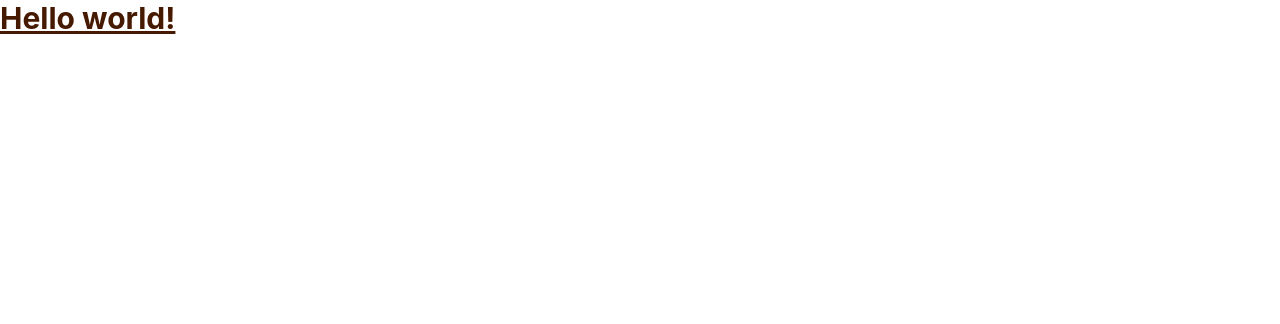
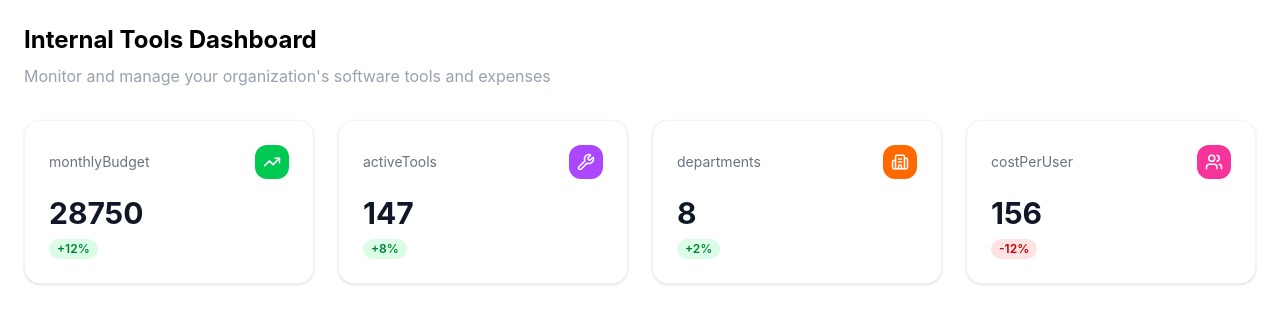
Before and after one commit to Lucas-sch-57/alt-internal-tools, a React (Vite) app in the folder front/: page / in a window 1280 px wide. Shown: the top 324 px of the page. Built offline with nearby package versions, Linux system fonts and the light colour scheme.

Commit message:
feat: Create KpiCards component an integrate it in the dashboard

```diff
--- a/front/src/App.tsx
+++ b/front/src/App.tsx
@@ -1,9 +1,7 @@
+import Dashboard from './pages/Dashboard';
+
 function App() {
-  return (
-    <h1 className="text-3xl font-bold underline text-amber-950">
-      Hello world!
-    </h1>
-  );
+  return <Dashboard />;
 }
 
 export default App;
--- /dev/null
+++ b/front/src/components/KpiCard.tsx
@@ -0,0 +1,60 @@
+import { Building2, TrendingUp, Users, Wrench } from 'lucide-react';
+
+interface KpiCardProps {
+  label: string;
+  value: string;
+  subValue?: string;
+  change: number;
+  icon: 'budget' | 'tools' | 'departments' | 'cost';
+  className?: string;
+}
+const icons = {
+  budget: TrendingUp,
+  tools: Wrench,
+  departments: Building2,
+  cost: Users,
+};
+
+const iconColors = {
+  budget: 'bg-green-500',
+  tools: 'bg-purple-500',
+  departments: 'bg-orange-500',
+  cost: 'bg-pink-500',
+};
+
+export const KpiCard: React.FC<KpiCardProps> = props => {
+  const { label, value, subValue, change, icon } = props;
+  const Icon = icons[icon];
+  const isPositiveChange = change >= 0;
+  return (
+    <div
+      className={`bg-white rounded-2xl p-6 shadow-sm border border-gray-100 flex flex-col gap-4 ${props.className || ''}`}
+    >
+      <div className="flex items-center justify-between">
+        <span className="text-sm text-gray-500">{label}</span>
+        <div className={`${iconColors[icon]} p-2 rounded-xl`}>
+          <Icon size={18} className="text-white" />
+        </div>
+      </div>
+
+      <div>
+        <div className="flex items-baseline gap-2">
+          <span className="text-3xl font-bold text-gray-900">{value}</span>
+          {subValue && (
+            <span className="text-lg text-gray-400">/{subValue}</span>
+          )}
+        </div>
+        <span
+          className={`inline-block mt-2 text-xs font-semibold px-2 py-0.5 rounded-full ${
+            isPositiveChange
+              ? 'bg-green-100 text-green-700'
+              : 'bg-red-100 text-red-700'
+          }`}
+        >
+          {isPositiveChange ? '+' : ''}
+          {change}%
+        </span>
+      </div>
+    </div>
+  );
+};
--- /dev/null
+++ b/front/src/datas/mock.ts
@@ -0,0 +1,115 @@
+import type { Tool } from '../types';
+
+export const mockTools: Tool[] = [
+  {
+    id: 1,
+    name: 'Slack',
+    description: 'Team messaging and collaboration platform',
+    vendor: 'Slack Technologies',
+    website_url: 'https://slack.com',
+    category: 'Communication',
+    monthly_cost: 8,
+    owner_department: 'Engineering',
+    status: 'active',
+    active_users_count: 245,
+    created_at: '2026-05-18T07:24:55.000Z',
+  },
+  {
+    id: 2,
+    name: 'Figma',
+    description: 'Collaborative design and prototyping',
+    vendor: 'Figma Inc.',
+    website_url: 'https://figma.com',
+    category: 'Design',
+    monthly_cost: 15,
+    owner_department: 'Design',
+    status: 'active',
+    active_users_count: 32,
+    created_at: '2026-05-18T07:24:55.000Z',
+  },
+  {
+    id: 3,
+    name: 'GitHub',
+    description: 'Version control and collaboration',
+    vendor: 'GitHub Inc.',
+    website_url: 'https://github.com',
+    category: 'Development',
+    monthly_cost: 21,
+    owner_department: 'Engineering',
+    status: 'active',
+    active_users_count: 89,
+    created_at: '2026-05-18T07:24:55.000Z',
+  },
+  {
+    id: 4,
+    name: 'Notion',
+    description: 'All-in-one workspace',
+    vendor: 'Notion Labs Inc.',
+    website_url: 'https://notion.so',
+    category: 'Productivity',
+    monthly_cost: 8,
+    owner_department: 'Operations',
+    status: 'trial',
+    active_users_count: 156,
+    created_at: '2026-05-18T07:24:55.000Z',
+  },
+  {
+    id: 5,
+    name: 'Adobe CC',
+    description: 'Creative cloud suite',
+    vendor: 'Adobe',
+    website_url: 'https://adobe.com',
+    category: 'Design',
+    monthly_cost: 60,
+    owner_department: 'Marketing',
+    status: 'deprecated',
+    active_users_count: 12,
+    created_at: '2026-05-18T07:24:55.000Z',
+  },
+  {
+    id: 6,
+    name: 'Zoom',
+    description: 'Video conferencing',
+    vendor: 'Zoom Video Communications',
+    website_url: 'https://zoom.us',
+    category: 'Communication',
+    monthly_cost: 14.99,
+    owner_department: 'Operations',
+    status: 'active',
+    active_users_count: 198,
+    created_at: '2026-05-18T07:24:55.000Z',
+  },
+  {
+    id: 7,
+    name: 'Jira',
+    description: 'Project management and issue tracking',
+    vendor: 'Atlassian',
+    website_url: 'https://jira.atlassian.com',
+    category: 'Development',
+    monthly_cost: 7.5,
+    owner_department: 'Engineering',
+    status: 'trial',
+    active_users_count: 67,
+    created_at: '2026-05-18T07:24:55.000Z',
+  },
+  {
+    id: 8,
+    name: 'Salesforce',
+    description: 'CRM and sales platform',
+    vendor: 'Salesforce',
+    website_url: 'https://salesforce.com',
+    category: 'Marketing',
+    monthly_cost: 150,
+    owner_department: 'Sales',
+    status: 'active',
+    active_users_count: 45,
+    created_at: '2026-05-18T07:24:55.000Z',
+  },
+];
+
+export const mockKpis = {
+  monthlyBudget: { value: 28750, target: 30000, change: 12 },
+  activeTools: { value: 147, change: 8 },
+  departments: { value: 8, change: 2 },
+  costPerUser: { value: 156, change: -12 },
+};
--- /dev/null
+++ b/front/src/pages/Dashboard.tsx
@@ -0,0 +1,36 @@
+import { KpiCard } from '../components/KpiCard';
+import { mockKpis } from '../datas/mock';
+
+const Dashboard = () => {
+  return (
+    <div className="flex flex-col gap-8 h-screen p-6">
+      <div className="flex flex-col gap-2">
+        <h1 className="text-2xl font-bold">Internal Tools Dashboard</h1>
+        <p className="text-base text-gray-400">
+          Monitor and manage your organization's software tools and expenses
+        </p>
+      </div>
+      <div className="flex justify-between items-center gap-6">
+        {Object.entries(mockKpis).map(([key, kpi]) => (
+          <KpiCard
+            key={key}
+            label={key}
+            change={kpi.change}
+            value={kpi.value.toString()}
+            icon={
+              key === 'monthlyBudget'
+                ? 'budget'
+                : key === 'activeTools'
+                  ? 'tools'
+                  : key === 'departments'
+                    ? 'departments'
+                    : 'cost'
+            }
+            className="w-full"
+          />
+        ))}
+      </div>
+    </div>
+  );
+};
+export default Dashboard;
--- /dev/null
+++ b/front/src/types/index.d.ts
@@ -0,0 +1,21 @@
+export interface Tool {
+  id: number;
+  name: string;
+  description: string;
+  vendor: string;
+  website_url: string;
+  category: string;
+  monthly_cost: number;
+  owner_department: string;
+  status: 'active' | 'deprecated' | 'trial';
+  active_users_count: number;
+  created_at: string;
+}
+
+export interface KpiCard {
+  label: string;
+  value: string;
+  subValue?: string;
+  change: number;
+  icon: 'budget' | 'tools' | 'departments' | 'cost';
+}
```
